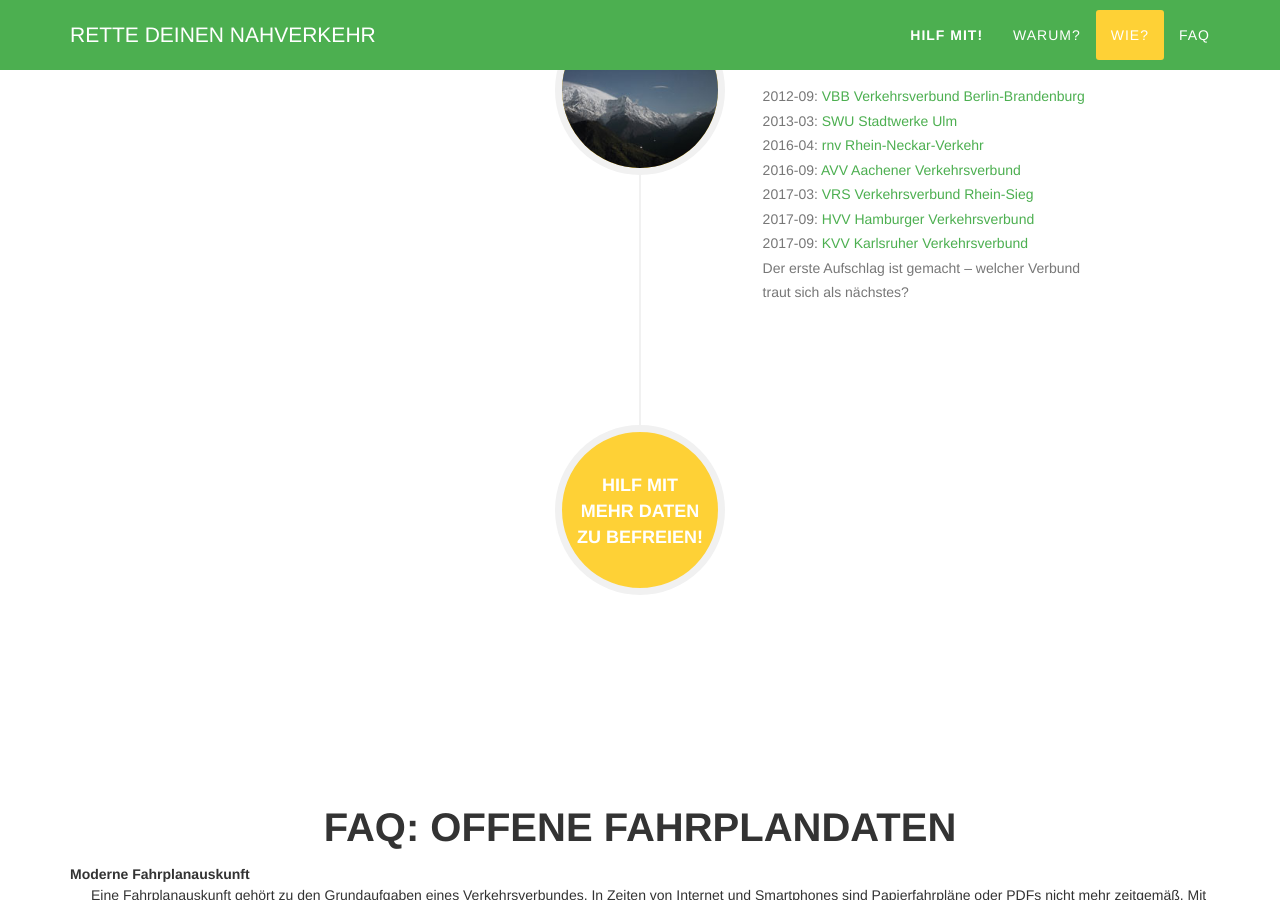
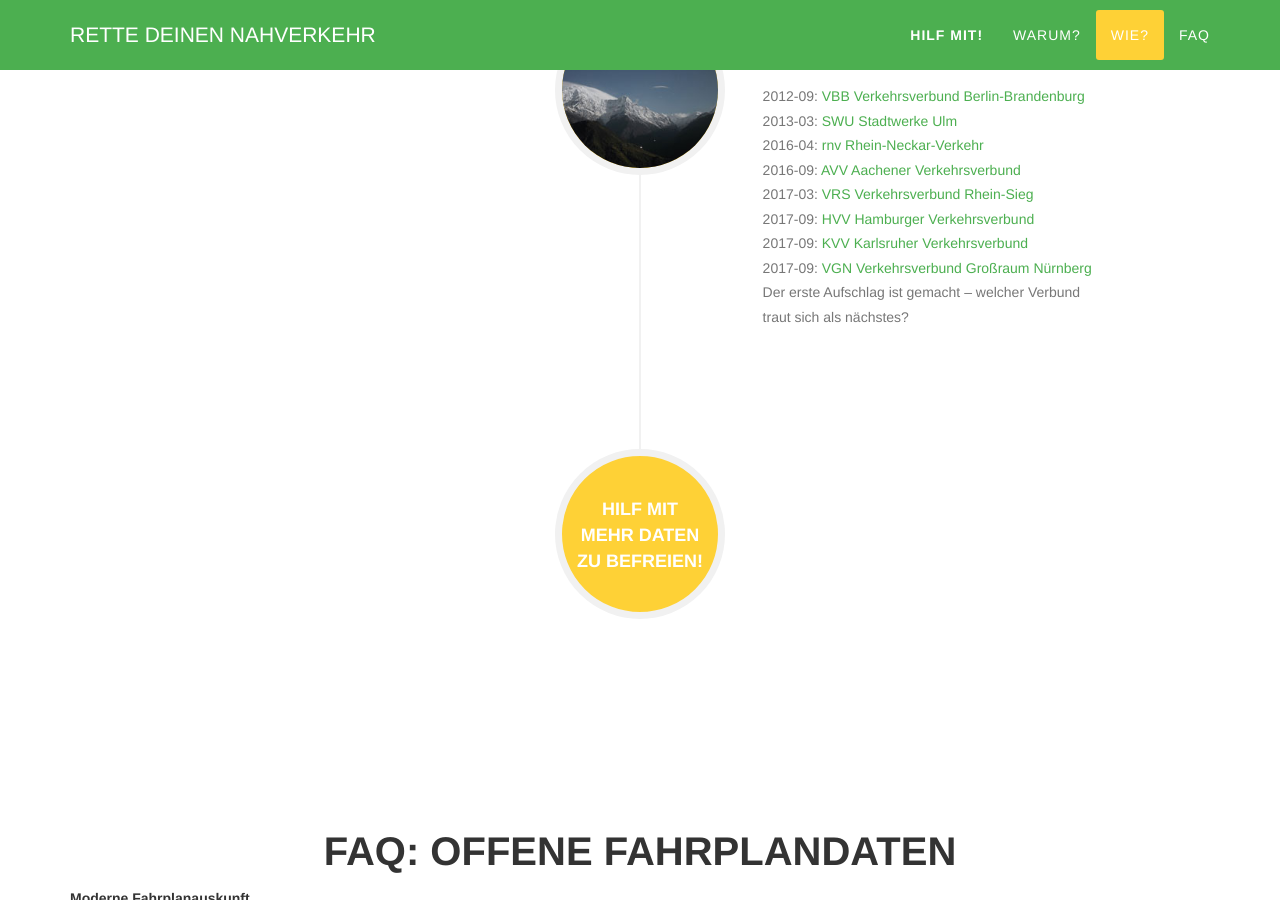
Before and after one commit to okfde/rettedeinennahverkehr, a Jekyll site: the page built from index.html, in a window 1280 px wide and 900 px high, scrolled down 3540 px. Built offline with Jekyll 4.4.1, drawn with Linux system fonts in a browser that asks for light colours; comment, search, counter and statistics services are not loaded.

Commit message:
VGN ist der nächste :) – weiter so!

```diff
--- a/_includes/how.html
+++ b/_includes/how.html
@@ -77,6 +77,8 @@
                                         <br>
                                         2017-09: <a href="https://www.kvv.de/fahrplanauskunft/fahrplanauskunft-efa/opendata.html">KVV Karlsruher Verkehrsverbund</a>
                                         <br>
+                                        2017-09: <a href="https://www.vgn.de/web-entwickler/open-data/">VGN Verkehrsverbund Großraum Nürnberg</a>
+                                        <br>
                                         Der erste Aufschlag ist gemacht – welcher Verbund traut sich als nächstes?
                                     </p>
                                 </div>
```
